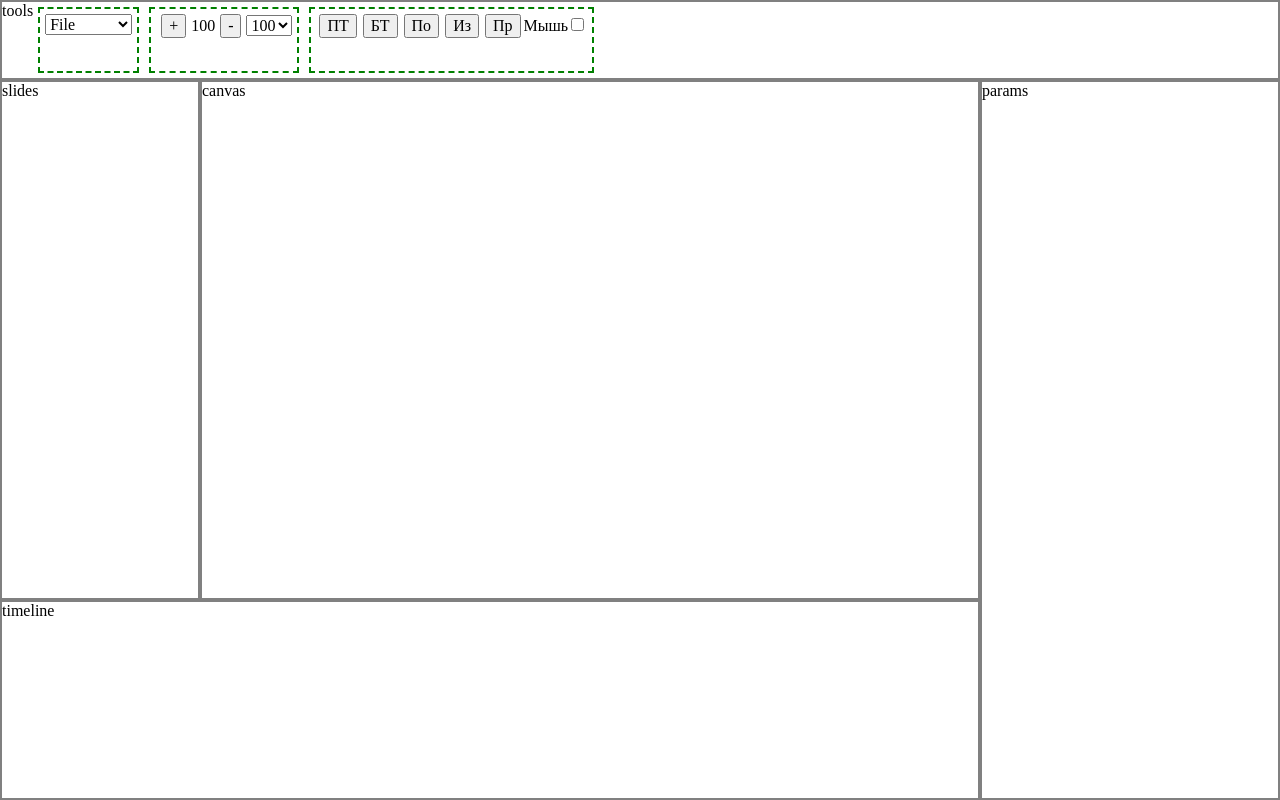
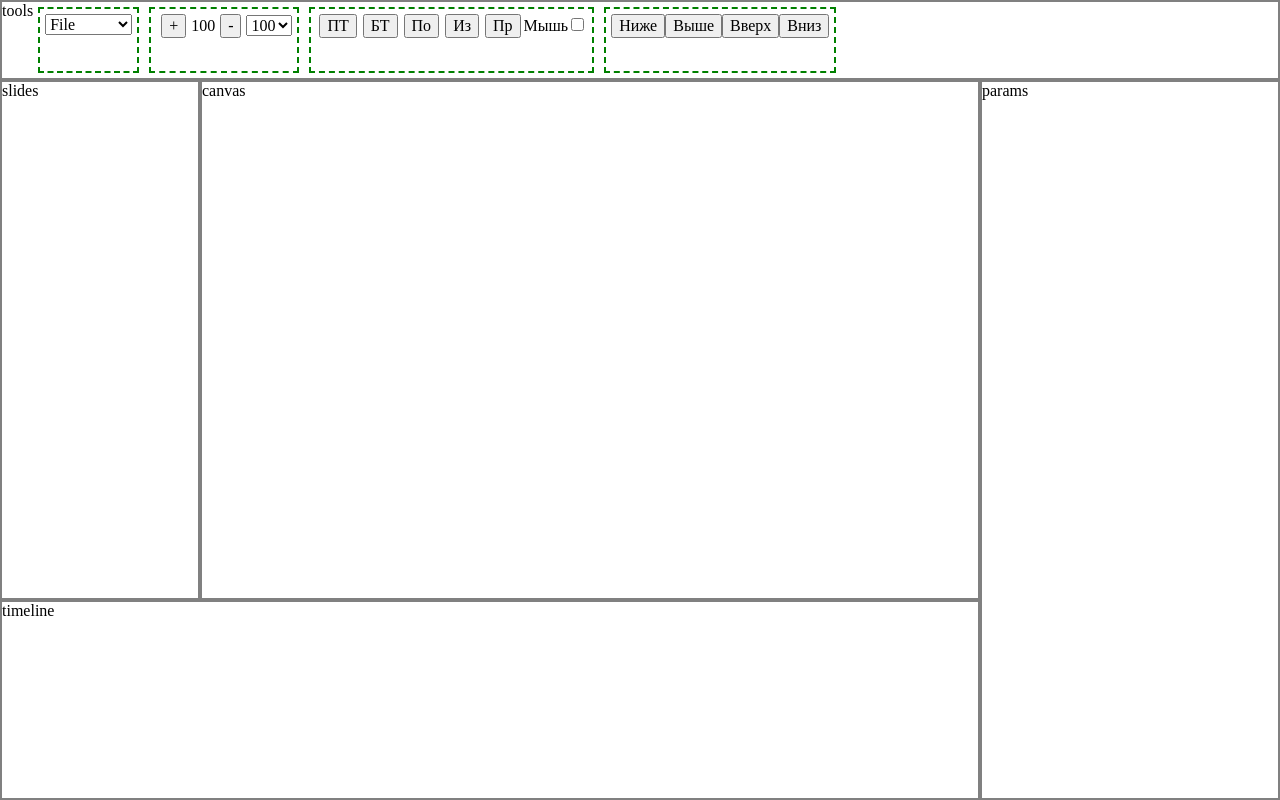
Before and after one commit to kvazimode/capticlone-desktop, a React app: page / in a window 1280 px wide. Built offline with nearby package versions, Linux system fonts and the light colour scheme.

Commit message:
order block

```diff
--- a/src/app/panels/tools/order.jsx
+++ b/src/app/panels/tools/order.jsx
@@ -0,0 +1,12 @@
+import React from 'react'
+
+export default () => {
+    return (
+        <div className="block tools-block">
+            <button className="button-order button-order--down">Ниже</button>
+            <button className="button-order button-order--up">Выше</button>
+            <button className="button-order button-order--totop">Вверх</button>
+            <button className="button-order button-order--tobottom">Вниз</button>
+        </div>
+    )
+}
--- a/src/app/panels/tools/tools.jsx
+++ b/src/app/panels/tools/tools.jsx
@@ -2,6 +2,7 @@ import React from 'react'
 import Project from './proj.jsx'
 import Zoom from './zoom.jsx'
 import Element from './element.jsx'
+import Order from './order.jsx'
 
 export default () => {
   return <React.Fragment>
@@ -10,6 +11,7 @@ export default () => {
       <Project />
       <Zoom />
       <Element />
+      <Order />
     </div>
   </React.Fragment>
 }
```
